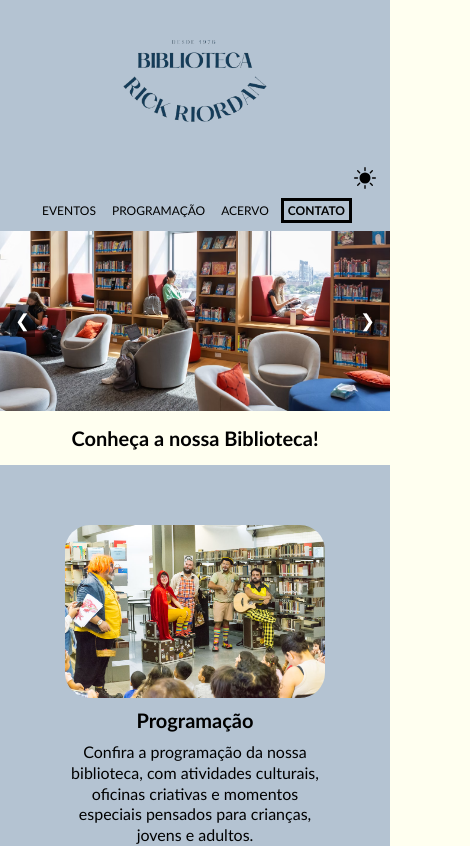
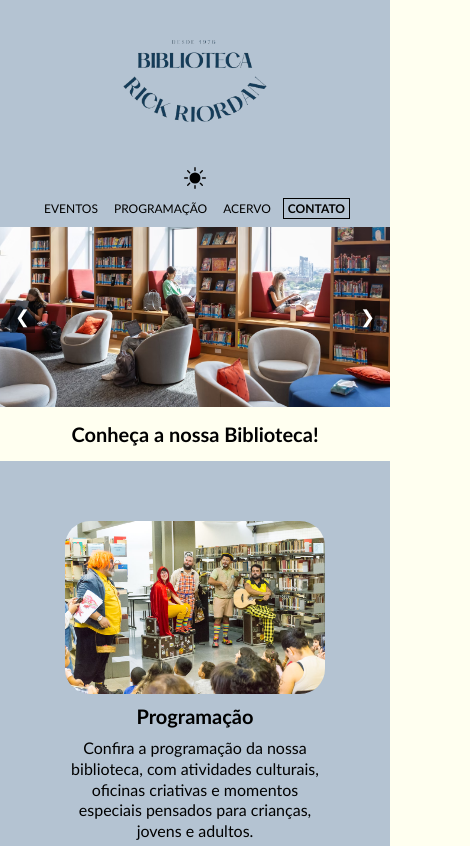
Before and after one commit to Guigspinho/projeto_borboleta_02H, a Next.js app in the folder projetonext.js/: page / in a window 390 px wide. Shown: the top 846 px of the page, 470 px wide, since content can reach past the window. Built offline with nearby package versions, Linux system fonts and the light colour scheme.

Commit message:
ajustes media query atualizado (tamanho da logo ta bugado ainda)

```diff
--- a/projetonext.js/src/app/components/Footer/Footer.module.css
+++ b/projetonext.js/src/app/components/Footer/Footer.module.css
@@ -30,3 +30,31 @@
 .footernomealuno{
     margin-top: 10px;
 }
+
+@media (max-width: 768px) {
+    .footersection {
+        flex-direction: row;
+        justify-content: center;
+        gap: 20px;
+        flex-wrap: wrap;
+    }
+
+    .footerimgequipe {
+        width: 60px;
+        height: 60px;
+    }
+
+    .footernomealuno {
+        font-size: 11px;
+        text-align: center;
+    }
+    .footerfigure {
+    width: 80px;
+    }
+
+
+    .footertexto {
+        font-size: 12px;
+        padding: 0 10px;
+    }
+}
--- a/projetonext.js/src/app/components/Menu/Menu.module.css
+++ b/projetonext.js/src/app/components/Menu/Menu.module.css
@@ -24,7 +24,7 @@
 }
 
 .links a,
-#mudar_tema {
+.links .mudar_tema {
     display: flex;
     align-items: center;
     justify-content: center;
@@ -77,20 +77,20 @@
     }
 
     .links a,
-    #mudar_tema {
+    .links .mudar_tema {
         display: flex;
         align-items: center;
         justify-content: center;
         padding: 2px 4px;
         font-size: 12px;
     }
-    #contato{
+    .botaocontato{
         border: 1px solid var(--border-color);
         padding: 3px 6px;
         font-weight: bold;
         font-size: 14px;
     }
-    #mudar_tema {
+    .links .mudar_tema {
         transform: scale(0.8);
     }
 }
--- a/projetonext.js/src/app/components/Menu/menu.js
+++ b/projetonext.js/src/app/components/Menu/menu.js
@@ -1,6 +1,5 @@
 "use client";
 
-import Image from 'next/image';
 import Link from 'next/link';
 import MudarTema from '../MudarTema/mudartema';
 import styles from './Menu.module.css';
--- a/projetonext.js/src/app/components/MudarTema/MudarTema.module.css
+++ b/projetonext.js/src/app/components/MudarTema/MudarTema.module.css
@@ -28,14 +28,14 @@
     box-shadow: 0 10px 20px rgba(0,0,0,0.2);
 }
 
-#mudar_tema {
+.mudar_tema {
     color:var(--iconmudartema-color); /* modo claro */
     background-color: transparent;
     border: none;
     cursor: pointer;
 }
 
-.dark-mode #mudar_tema {
+.dark-mode .mudar_tema {
     color:var(--iconmudartema-color); /* modo escuro */
 }
 
--- a/projetonext.js/src/app/components/MudarTema/mudartema.js
+++ b/projetonext.js/src/app/components/MudarTema/mudartema.js
@@ -42,7 +42,7 @@
         />
       </Link>
 
-      <button id="mudar_tema" onClick={toggleTheme}>
+      <button className={styles.mudar_tema} onClick={toggleTheme}>
          {dark ? (
           //dark)
           <svg xmlns="http://www.w3.org/2000/svg" width="16" height="16" fill="currentColor" viewBox="0 0 16 16">
```
